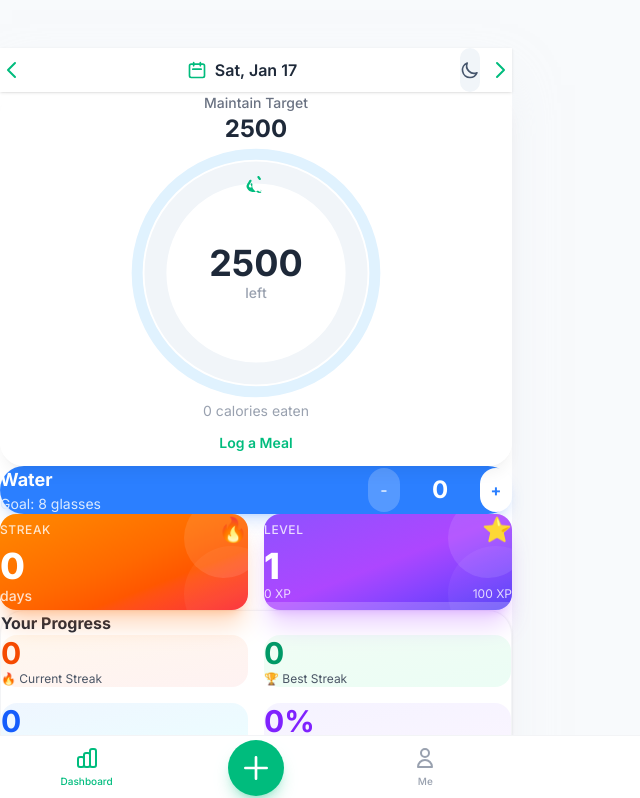
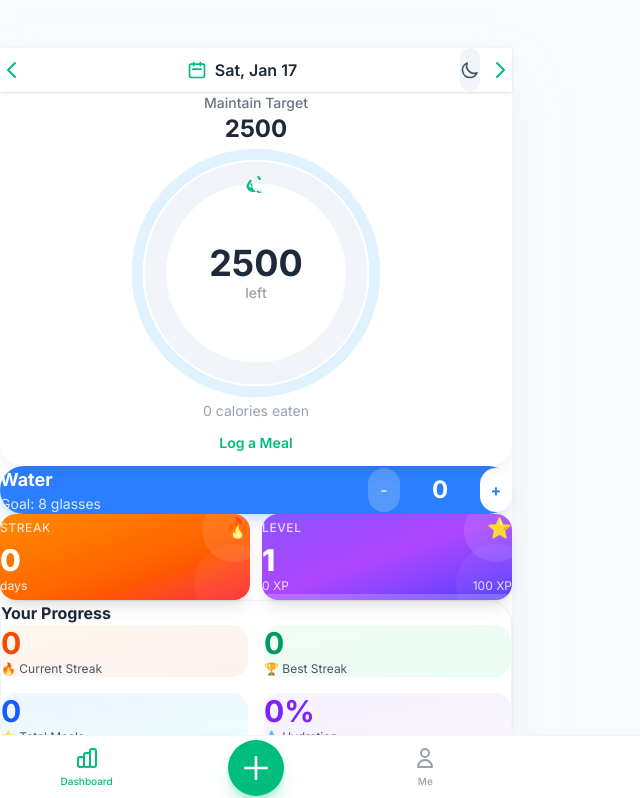
Before and after one commit to Nathanellevy-DI/MacroMap.github.io, a Next.js app: page /MacroMap.github.io/ in a window 1280 px wide. Shown: the top 798 px of the page, without its empty margins (0-640 px from the left). Built offline with nearby package versions, Linux system fonts and the light colour scheme.

Commit message:
Complete rewrite: Fixed tab rendering, StreakLevelCards full width, explicit meal type conditions

```diff
--- a/app/components/MealBuilder.tsx
+++ b/app/components/MealBuilder.tsx
@@ -277,18 +277,15 @@ export default function MealBuilder({ onBack, onLogMeal, mealType }: MealBuilder
     const isFastFood = mealType === "fast-food";
     const isMealTime = ["breakfast", "lunch", "dinner"].includes(mealType || "");
 
-    // DEBUG: Log meal type detection
-    console.log("MealBuilder Debug:", { mealType, isSnack, isFastFood, isMealTime });
-
-    // Set initial tab based on meal type
-    const getInitialTab = (): Tab => {
+    // Get the correct initial tab based on meal type
+    const getCorrectTab = (): Tab => {
         if (isSnack) return "custom";
         if (isFastFood) return "restaurant";
         if (isMealTime) return "custom";
         return "search";
     };
 
-    const [activeTab, setActiveTab] = useState<Tab>(getInitialTab());
+    const [activeTab, setActiveTab] = useState<Tab>(getCorrectTab());
     const [searchQuery, setSearchQuery] = useState("");
     const [searchResults, setSearchResults] = useState<NutritionData[]>([]);
     const [isSearching, setIsSearching] = useState(false);
@@ -298,12 +295,15 @@ export default function MealBuilder({ onBack, onLogMeal, mealType }: MealBuilder
     const [barcode, setBarcode] = useState("");
     const searchTimeout = useRef<NodeJS.Timeout | null>(null);
 
+    // Effect to update tab when mealType changes
+    useEffect(() => {
+        setActiveTab(getCorrectTab());
+    }, [mealType]);
 
     // Effect to enforce Snack rules or default behavior
     useEffect(() => {
         if (isSnack) {
             setActiveTab("custom");
-            // Optionally could pre-select Fruit/Veg here, but letting them browse Categories (filtered) is better UX
         }
     }, [isSnack]);
 
@@ -395,18 +395,83 @@ export default function MealBuilder({ onBack, onLogMeal, mealType }: MealBuilder
 
             <MacroSummary totals={totals} />
 
-            {/* Tabs */}
-            <div className="tabs-container bg-white border border-gray-100 shadow-sm">
-                {[
-                    { id: "search", label: "🔍 Search", show: !isSnack && !isFastFood && !isMealTime },
-                    { id: "restaurant", label: "🍔 Chains", show: isFastFood },
-                    { id: "custom", label: isSnack ? "🍎 Healthy Snacks" : "🥩 Foods", show: !isFastFood },
-                    { id: "scan", label: "📷 Scan", show: !isFastFood },
-                ].filter(t => t.show).map((tab) => (
-                    <button key={tab.id} onClick={() => { setActiveTab(tab.id as Tab); setSelectedCategory(null); }} className={`tab-button ${activeTab === tab.id ? "bg-emerald-500 text-white shadow-md shadow-emerald-500/20" : "text-gray-500 hover:bg-gray-50"}`}>
-                        {tab.label}
+            {/* Tabs - Explicit conditions for each meal type */}
+            <div className="tabs-container bg-white dark:bg-slate-800 border border-gray-100 dark:border-slate-700 shadow-sm">
+                {/* RESTAURANTS: Only show Chains */}
+                {isFastFood && (
+                    <button
+                        onClick={() => { setActiveTab("restaurant"); setSelectedCategory(null); }}
+                        className={`tab-button ${activeTab === "restaurant" ? "bg-emerald-500 text-white shadow-md shadow-emerald-500/20" : "text-gray-500 dark:text-slate-400 hover:bg-gray-50 dark:hover:bg-slate-700"}`}
+                    >
+                        🍔 Chains
                     </button>
-                ))}
+                )}
+
+                {/* MEALS (breakfast/lunch/dinner): Foods + Scan */}
+                {isMealTime && (
+                    <>
+                        <button
+                            onClick={() => { setActiveTab("custom"); setSelectedCategory(null); }}
+                            className={`tab-button ${activeTab === "custom" ? "bg-emerald-500 text-white shadow-md shadow-emerald-500/20" : "text-gray-500 dark:text-slate-400 hover:bg-gray-50 dark:hover:bg-slate-700"}`}
+                        >
+                            🥩 Foods
+                        </button>
+                        <button
+                            onClick={() => { setActiveTab("scan"); setSelectedCategory(null); }}
+                            className={`tab-button ${activeTab === "scan" ? "bg-emerald-500 text-white shadow-md shadow-emerald-500/20" : "text-gray-500 dark:text-slate-400 hover:bg-gray-50 dark:hover:bg-slate-700"}`}
+                        >
+                            📷 Scan
+                        </button>
+                    </>
+                )}
+
+                {/* SNACKS: Healthy Snacks + Scan */}
+                {isSnack && (
+                    <>
+                        <button
+                            onClick={() => { setActiveTab("custom"); setSelectedCategory(null); }}
+                            className={`tab-button ${activeTab === "custom" ? "bg-emerald-500 text-white shadow-md shadow-emerald-500/20" : "text-gray-500 dark:text-slate-400 hover:bg-gray-50 dark:hover:bg-slate-700"}`}
+                        >
+                            🍎 Healthy Snacks
+                        </button>
+                        <button
+                            onClick={() => { setActiveTab("scan"); setSelectedCategory(null); }}
+                            className={`tab-button ${activeTab === "scan" ? "bg-emerald-500 text-white shadow-md shadow-emerald-500/20" : "text-gray-500 dark:text-slate-400 hover:bg-gray-50 dark:hover:bg-slate-700"}`}
+                        >
+                            📷 Scan
+                        </button>
+                    </>
+                )}
+
+                {/* DEFAULT/OTHER: All tabs */}
+                {!isFastFood && !isMealTime && !isSnack && (
+                    <>
+                        <button
+                            onClick={() => { setActiveTab("search"); setSelectedCategory(null); }}
+                            className={`tab-button ${activeTab === "search" ? "bg-emerald-500 text-white shadow-md shadow-emerald-500/20" : "text-gray-500 dark:text-slate-400 hover:bg-gray-50 dark:hover:bg-slate-700"}`}
+                        >
+                            🔍 Search
+                        </button>
+                        <button
+                            onClick={() => { setActiveTab("restaurant"); setSelectedCategory(null); }}
+                            className={`tab-button ${activeTab === "restaurant" ? "bg-emerald-500 text-white shadow-md shadow-emerald-500/20" : "text-gray-500 dark:text-slate-400 hover:bg-gray-50 dark:hover:bg-slate-700"}`}
+                        >
+                            🍔 Chains
+                        </button>
+                        <button
+                            onClick={() => { setActiveTab("custom"); setSelectedCategory(null); }}
+                            className={`tab-button ${activeTab === "custom" ? "bg-emerald-500 text-white shadow-md shadow-emerald-500/20" : "text-gray-500 dark:text-slate-400 hover:bg-gray-50 dark:hover:bg-slate-700"}`}
+                        >
+                            🥩 Foods
+                        </button>
+                        <button
+                            onClick={() => { setActiveTab("scan"); setSelectedCategory(null); }}
+                            className={`tab-button ${activeTab === "scan" ? "bg-emerald-500 text-white shadow-md shadow-emerald-500/20" : "text-gray-500 dark:text-slate-400 hover:bg-gray-50 dark:hover:bg-slate-700"}`}
+                        >
+                            📷 Scan
+                        </button>
+                    </>
+                )}
             </div>
 
             {/* Tab Content */}
--- a/app/components/StreakLevelCards.tsx
+++ b/app/components/StreakLevelCards.tsx
@@ -13,28 +13,27 @@ export default function StreakLevelCards({ currentStreak, longestStreak, progres
     const xpPercentage = Math.min((current / needed) * 100, 100);
 
     return (
-        <div className="grid grid-cols-2 gap-4">
+        <div className="w-full grid grid-cols-2 gap-3">
             {/* Streak Card */}
-            <div className="relative overflow-hidden bg-gradient-to-br from-orange-400 via-orange-500 to-red-500 rounded-2xl p-5 text-white shadow-xl shadow-orange-500/25">
-                {/* Decorative circles */}
-                <div className="absolute -right-4 -top-4 w-20 h-20 bg-white/10 rounded-full" />
-                <div className="absolute -right-8 -bottom-8 w-24 h-24 bg-white/5 rounded-full" />
+            <div className="relative overflow-hidden bg-gradient-to-br from-orange-400 via-orange-500 to-red-500 rounded-2xl p-4 text-white shadow-lg">
+                <div className="absolute -right-4 -top-4 w-16 h-16 bg-white/10 rounded-full" />
+                <div className="absolute -right-6 -bottom-6 w-20 h-20 bg-white/5 rounded-full" />
 
                 <div className="relative z-10">
-                    <div className="flex items-center justify-between mb-3">
+                    <div className="flex items-center justify-between mb-2">
                         <span className="text-xs font-medium uppercase tracking-wider opacity-80">Streak</span>
-                        <span className="text-2xl">🔥</span>
+                        <span className="text-xl">🔥</span>
                     </div>
 
-                    <div className="text-4xl font-black tracking-tight">
+                    <div className="text-3xl font-black tracking-tight">
                         {currentStreak}
                     </div>
-                    <div className="text-sm font-medium opacity-80 mt-1">
+                    <div className="text-xs font-medium opacity-80">
                         {currentStreak === 1 ? "day" : "days"}
                     </div>
 
                     {longestStreak > 0 && (
-                        <div className="mt-3 pt-3 border-t border-white/20">
+                        <div className="mt-2 pt-2 border-t border-white/20">
                             <div className="text-xs opacity-70">Best: {longestStreak} days</div>
                         </div>
                     )}
@@ -42,27 +41,26 @@ export default function StreakLevelCards({ currentStreak, longestStreak, progres
             </div>
 
             {/* Level Card */}
-            <div className="relative overflow-hidden bg-gradient-to-br from-violet-500 via-purple-500 to-indigo-600 rounded-2xl p-5 text-white shadow-xl shadow-purple-500/25">
-                {/* Decorative circles */}
-                <div className="absolute -right-4 -top-4 w-20 h-20 bg-white/10 rounded-full" />
-                <div className="absolute -right-8 -bottom-8 w-24 h-24 bg-white/5 rounded-full" />
+            <div className="relative overflow-hidden bg-gradient-to-br from-violet-500 via-purple-500 to-indigo-600 rounded-2xl p-4 text-white shadow-lg">
+                <div className="absolute -right-4 -top-4 w-16 h-16 bg-white/10 rounded-full" />
+                <div className="absolute -right-6 -bottom-6 w-20 h-20 bg-white/5 rounded-full" />
 
                 <div className="relative z-10">
-                    <div className="flex items-center justify-between mb-3">
+                    <div className="flex items-center justify-between mb-2">
                         <span className="text-xs font-medium uppercase tracking-wider opacity-80">Level</span>
-                        <span className="text-2xl">⭐</span>
+                        <span className="text-xl">⭐</span>
                     </div>
 
-                    <div className="text-4xl font-black tracking-tight">
+                    <div className="text-3xl font-black tracking-tight">
                         {progress.level}
                     </div>
 
-                    <div className="mt-3">
+                    <div className="mt-2">
                         <div className="flex justify-between text-xs opacity-80 mb-1">
                             <span>{current} XP</span>
                             <span>{needed} XP</span>
                         </div>
-                        <div className="w-full h-2 bg-white/20 rounded-full overflow-hidden">
+                        <div className="w-full h-1.5 bg-white/20 rounded-full overflow-hidden">
                             <div
                                 className="h-full bg-white rounded-full transition-all duration-500"
                                 style={{ width: `${xpPercentage}%` }}
```
